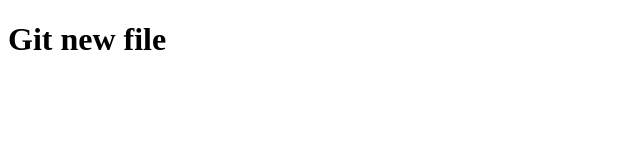
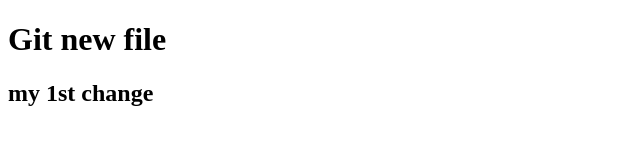
Before and after one commit to dushyal/git-training, a plain HTML site: page index.html in a window 1280 px wide. Shown: the whole page, without its empty margins (0-640 px from the left). Drawn offline with Linux system fonts and the light colour scheme.

Commit message:
new html added

```diff
--- a/index.html
+++ b/index.html
@@ -7,5 +7,6 @@
 </head>
 <body>
     <h1>Git new file</h1>
+    <h2>my 1st change</h2>
 </body>
 </html>
```
Also changed, not shown: about.html (added), contact.html (added), moments.html (added), newIndex.html (added).
